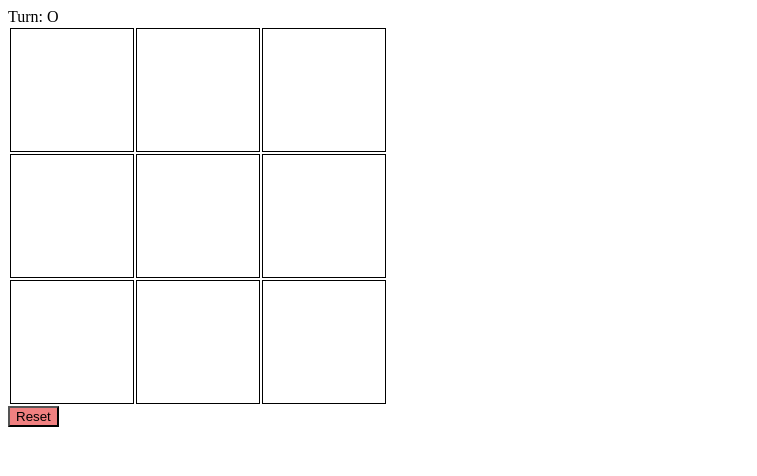
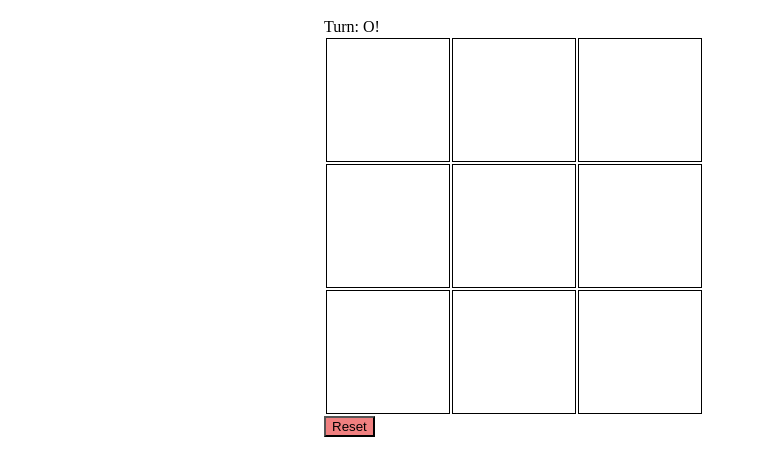
Before and after one commit to CollinBeczak/TicTacToe, a React (Create React App) app: page / in a window 1280 px wide. Shown: the top 476 px of the page, without its empty margins (0-757 px from the left). Built offline with nearby package versions, Linux system fonts and the light colour scheme.

Commit message:
First Commit

```diff
--- a/src/components/App.js
+++ b/src/components/App.js
@@ -1,9 +1,10 @@
 import React from 'react';
 import Table from './Table';
+import './Table.css';
 
 const App = () => {
     return (
-        <div>
+        <div className="background">
             <Table />
         </div>
     );
--- a/src/components/Table.css
+++ b/src/components/Table.css
@@ -1,9 +1,19 @@
+.container {
+    margin: auto;
+    width: 50%;
+    padding: 10px;
+}
+
+.table {
+    align-content: center;
+    display: grid;
+}
 
 .cell {
     border: 1px solid black;
     height: 120px;
     width: 120px;
-    font-size: 100px;
+    font-size: 90px;
     vertical-align: middle;
     text-align: center;
     line-height: 0;
@@ -15,10 +25,6 @@
     cursor: pointer;
 }
 
-.table {
-    display: grid;
-}
-
 .red {
     background-color: lightcoral;
 }
--- a/src/components/Table.js
+++ b/src/components/Table.js
@@ -1,7 +1,6 @@
 import React, { useState } from 'react';
 import Cell from './Cell'
 import Result from './Result';
-import './Table.css';
 
 const Table = () => {
     const [turn, setTurn] = useState('O');
@@ -40,7 +39,7 @@ const Table = () => {
 
     return (
         <div className="container">
-            <div>Turn: {turn} </div>
+            <span className="turnShow">Turn: {turn}!</span>
             <table className="table">
                 <tbody>
                     <tr>
```
